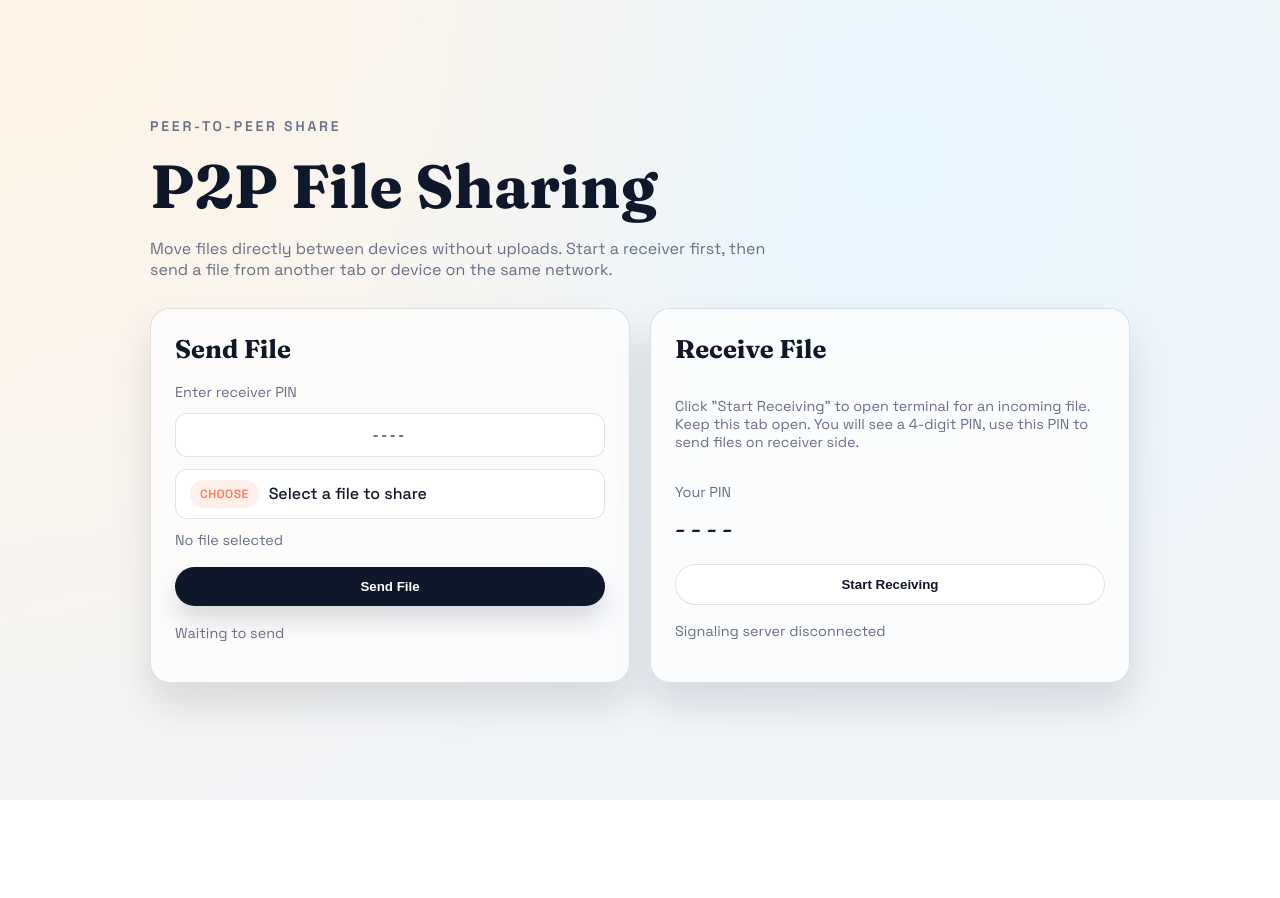
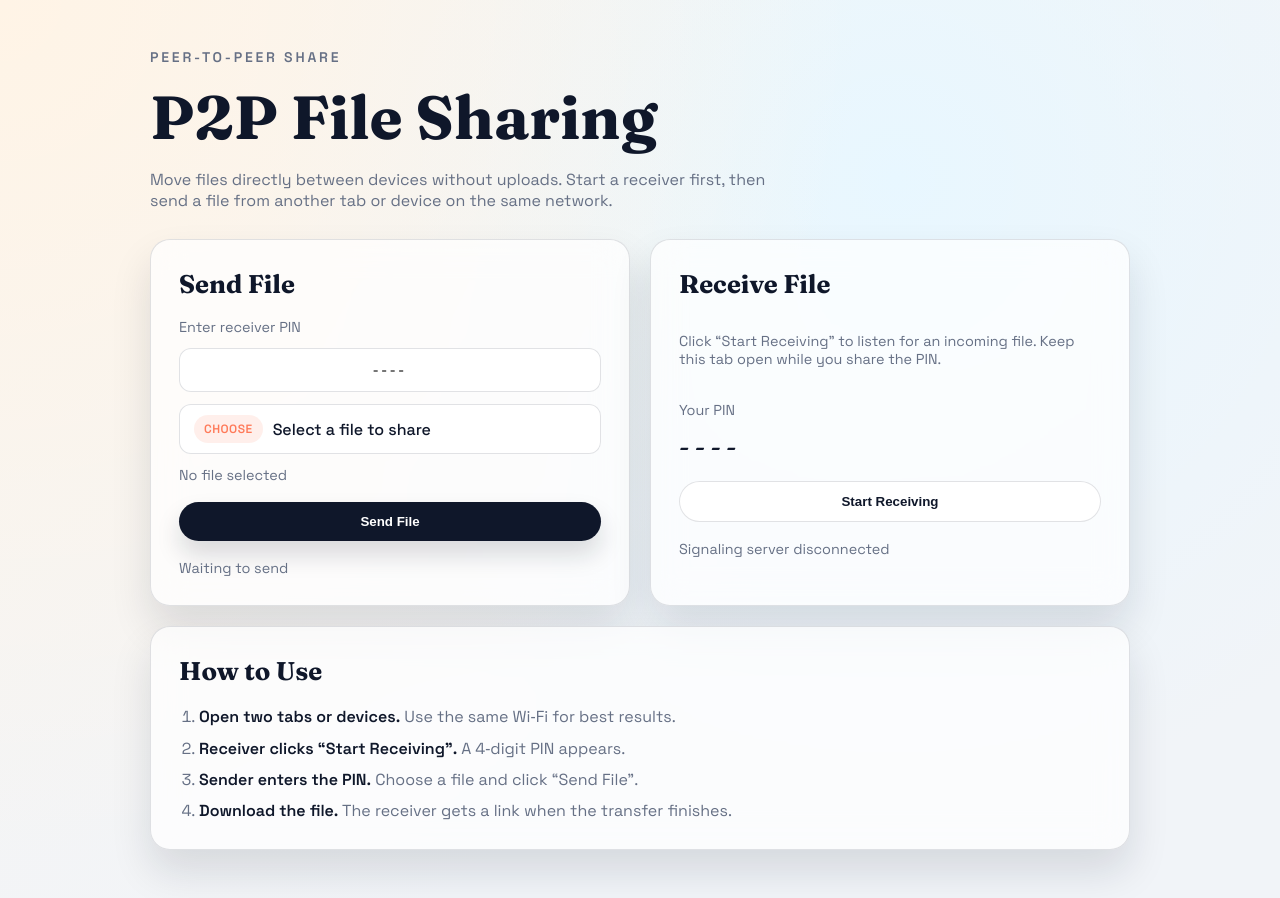
Before and after one commit to 17addisonlin/Peer-to-Peer-File-Sharing-System, a website: page public/index.html in a window 1280 px wide. Before the commit the page ends 800 px from the top, so only its background shows below. Drawn offline with Linux system fonts and the light colour scheme.

```diff
--- a/p2p-web/public/index.html
+++ b/public/index.html
@@ -72,20 +72,27 @@
 
     .grid {
       display: grid;
-      grid-template-columns: repeat(auto-fit, minmax(260px, 1fr));
+      grid-template-columns: repeat(auto-fit, minmax(320px, 1fr));
       gap: 20px;
+      align-items: stretch;
     }
 
     .card {
       background: var(--surface);
       border: 1px solid var(--border);
       border-radius: 20px;
-      padding: 24px;
+      padding: 28px;
       box-shadow: var(--shadow);
       backdrop-filter: blur(16px);
       display: flex;
       flex-direction: column;
       gap: 18px;
+      min-height: 360px;
+    }
+
+    .card.wide {
+      grid-column: 1 / -1;
+      min-height: auto;
     }
 
     h2 {
@@ -176,6 +183,19 @@
       color: var(--muted);
     }
 
+    ol.steps {
+      margin: 0;
+      padding-left: 20px;
+      color: var(--muted);
+      display: grid;
+      gap: 10px;
+    }
+
+    .steps strong {
+      color: var(--ink);
+      font-weight: 600;
+    }
+
     .pin {
       font-family: "Fraunces", serif;
       font-size: 1.6rem;
@@ -212,6 +232,7 @@
 
       .card {
         padding: 20px;
+        min-height: auto;
       }
 
       .action {
@@ -247,7 +268,7 @@
 
       <div class="card">
         <h2>Receive File</h2>
-        <p class="meta">Click "Start Receiving" to open terminal for an incoming file. Keep this tab open. You will see a 4-digit PIN, use this PIN to send files on receiver side.</p>
+        <p class="meta">Click “Start Receiving” to listen for an incoming file. Keep this tab open while you share the PIN.</p>
         <div class="row">
           <span class="meta">Your PIN</span>
           <div class="pin" id="pinDisplay">----</div>
@@ -256,6 +277,16 @@
         <div class="status" id="receiveStatus">Not listening yet</div>
         <div id="receivedFile"></div>
       </div>
+
+      <div class="card wide">
+        <h2>How to Use</h2>
+        <ol class="steps">
+          <li><strong>Open two tabs or devices.</strong> Use the same Wi‑Fi for best results.</li>
+          <li><strong>Receiver clicks “Start Receiving”.</strong> A 4‑digit PIN appears.</li>
+          <li><strong>Sender enters the PIN.</strong> Choose a file and click “Send File”.</li>
+          <li><strong>Download the file.</strong> The receiver gets a link when the transfer finishes.</li>
+        </ol>
+      </div>
     </section>
   </main>
 
```
Also changed, not shown: README.md, package.json (renamed from p2p-web/package.json), public/app.js (renamed from p2p-web/public/app.js), server.js (renamed from p2p-web/server.js), 2 other files.
